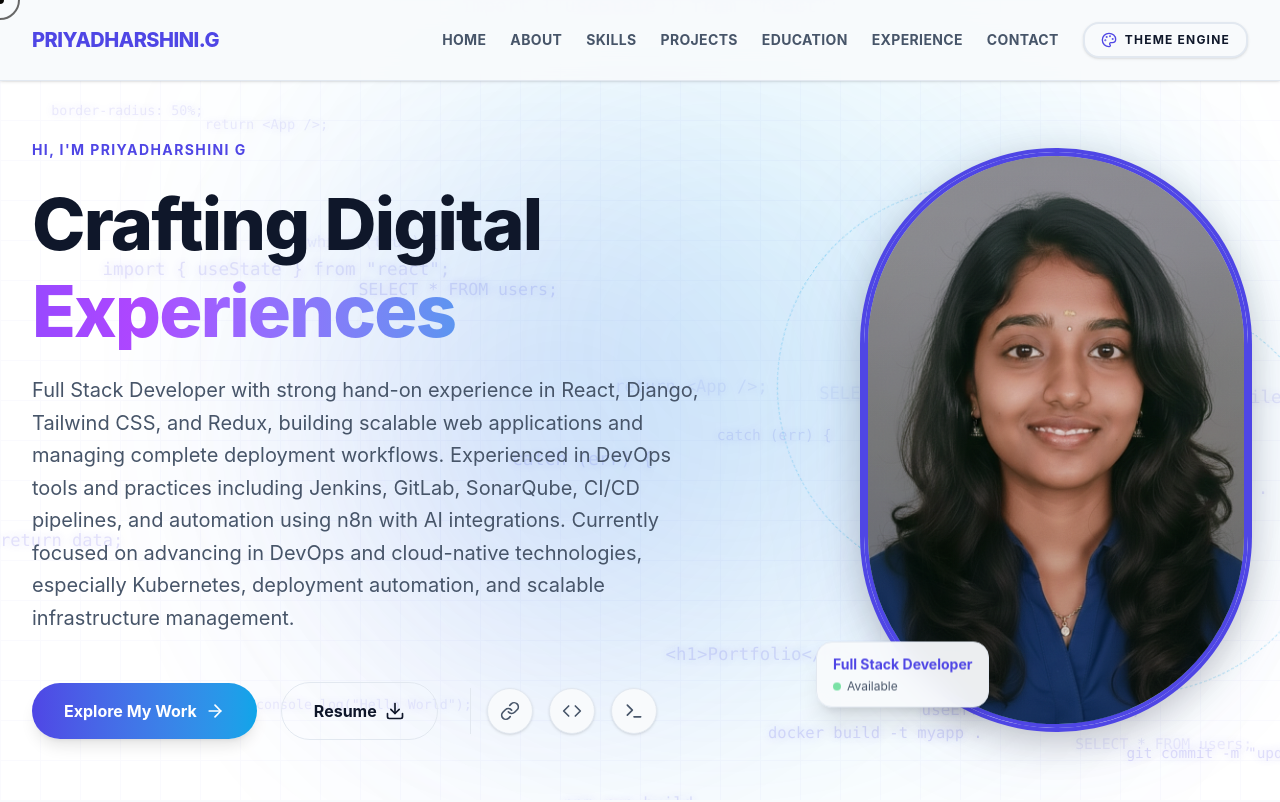
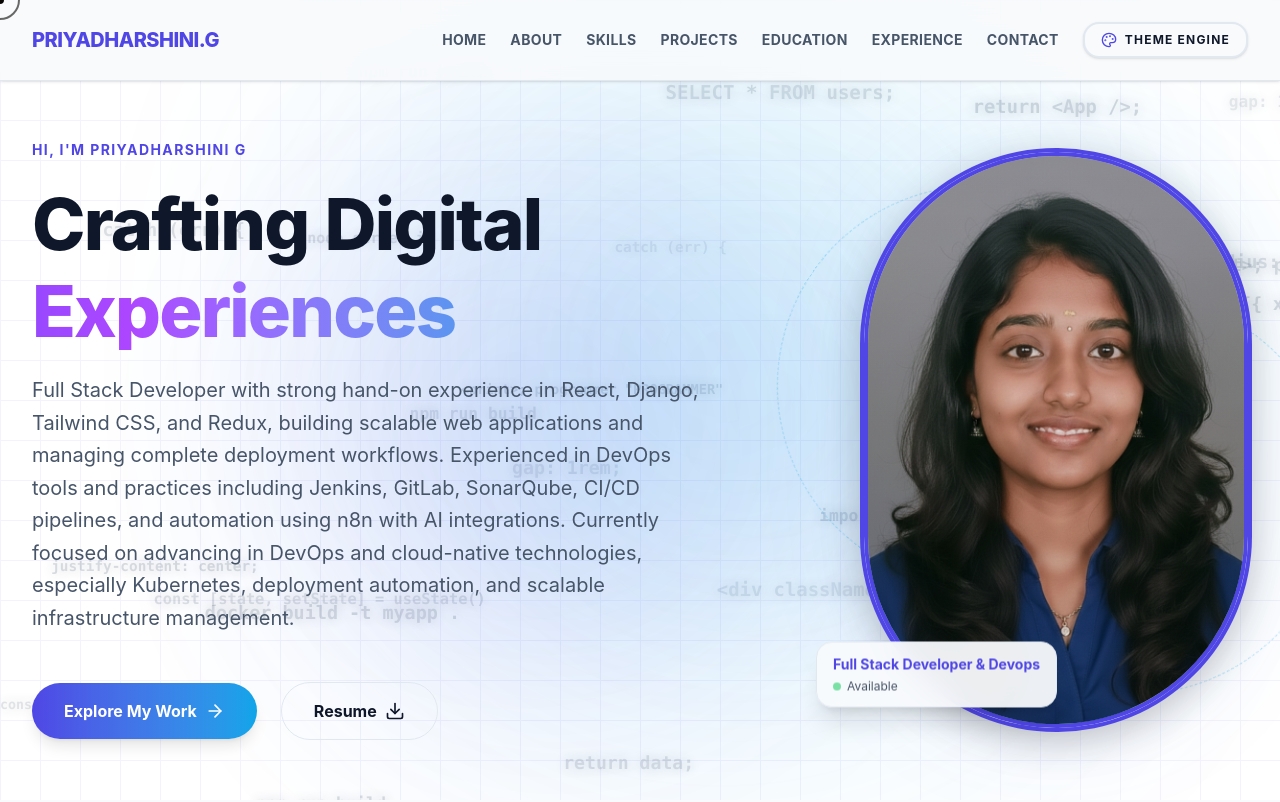
Before and after one commit to priya03072003/portfolio, a React app: page / in a window 1280 px wide. Shown: the top 802 px of the page. Built offline with nearby package versions, Linux system fonts and the light colour scheme; the HTML template or start-up script is replaced by a standard one.

Commit message:
push to main

```diff
--- a/package.json
+++ b/package.json
@@ -17,6 +17,7 @@
     "lucide-react": "^1.8.0",
     "react": "^19.2.4",
     "react-dom": "^19.2.4",
+    "react-icons": "^5.6.0",
     "tailwind-merge": "^3.5.0",
     "tailwindcss": "^4.2.2"
   },
--- a/src/components/About.jsx
+++ b/src/components/About.jsx
@@ -22,7 +22,6 @@ const About = () => {
               Driven by continuous learning, innovation, and building impactful digital solutions across Full Stack Development, DevOps, and AI Automation.
             </p>
           </div>
-
           <div data-aos="fade-left" className="space-y-4 md:space-y-6">
             <div className="p-6 md:p-8 rounded-3xl bg-[var(--bg-color)] border border-[var(--border-color)] hover:border-[var(--color-primary)] transition-colors shadow-sm">
               <h3 className="font-bold text-xl md:text-2xl mb-3 text-[var(--color-primary)]">Full Stack Development</h3>
@@ -30,14 +29,12 @@ const About = () => {
                 Building scalable and responsive web applications using React, Django, Tailwind CSS, and Redux while managing backend integration, deployment workflows, and performance optimization.
               </p>
             </div>
-
             <div className="p-6 md:p-8 rounded-3xl bg-[var(--bg-color)] border border-[var(--border-color)] hover:border-[var(--color-secondary)] transition-colors shadow-sm">
               <h3 className="font-bold text-xl md:text-2xl mb-3 text-[var(--color-secondary)]">DevOps Engineering</h3>
               <p className="text-[var(--text-secondary)] leading-relaxed text-sm">
                 Managing CI/CD pipelines using Jenkins and GitLab, integrating SonarQube for code quality, and exploring Kubernetes, automation, and scalable deployment workflows.
               </p>
             </div>
-
             <div className="p-6 md:p-8 rounded-3xl bg-[var(--bg-color)] border border-[var(--border-color)] hover:border-[var(--color-primary)] transition-colors shadow-sm">
               <h3 className="font-bold text-xl md:text-2xl mb-3 text-[var(--color-primary)]">
                 AI Automation & Vibe Coding
@@ -46,7 +43,6 @@ const About = () => {
                 Building AI-powered automations using n8n and modern vibe coding workflows with tools like Stitch AI, OpenCode, and Claude CoWorker while integrating local files, APIs, and intelligent productivity systems.
               </p>
             </div>
-
           </div>
         </div>
       </div>
--- a/src/components/BackgroundAnimation.jsx
+++ b/src/components/BackgroundAnimation.jsx
@@ -27,7 +27,8 @@ const codeSnippets = [
   'const [state, setState] = useState()',
   'return data;',
   '// Initialize application',
-  '<motion.div animate={{ x: 0 }} />'
+  '<motion.div animate={{ x: 0 }} />',
+  '<print>; programmer "PROGRAMMER"'
 ];
 
 const BackgroundAnimation = () => {
@@ -43,11 +44,12 @@ const BackgroundAnimation = () => {
   const columns = Array.from({ length: 25 }).map((_, i) => ({
     id: i,
     text: codeSnippets[Math.floor(Math.random() * codeSnippets.length)],
-    left: `${(i / 25) * 100}%`, // Distribute evenly across width
-    duration: Math.random() * 20 + 20, // 20-40s (slow falling)
+    left: `${(i / 25) * 100}%`,
+    duration: Math.random() * 20 + 20,
     delay: Math.random() * -40,
-    fontSize: Math.random() * 0.4 + 0.8, // 0.8 to 1.2 rem
-    opacity: Math.random() * 0.15 + 0.05, // 0.05 to 0.20
+    fontSize: Math.random() * 0.4 + 0.8,
+    opacity: Math.random() * 0.12 + 0.12, // 0.12 to 0.24 — visible on both light & dark
+    isPrimary: Math.random() > 0.5, // mix primary and secondary colors
   }));
 
   return (
@@ -55,10 +57,11 @@ const BackgroundAnimation = () => {
 
       {/* Animated Subtle Grid Overlay */}
       <div
-        className="absolute inset-0 opacity-[0.02] dark:opacity-[0.04]"
+        className="absolute inset-0"
         style={{
           backgroundImage: `linear-gradient(to right, var(--color-primary) 1px, transparent 1px), linear-gradient(to bottom, var(--color-primary) 1px, transparent 1px)`,
           backgroundSize: '40px 40px',
+          opacity: 0.06,
         }}
       ></div>
 
@@ -74,12 +77,13 @@ const BackgroundAnimation = () => {
             ease: "linear",
             delay: col.delay,
           }}
-          className="absolute font-mono whitespace-nowrap text-[var(--color-primary)] select-none"
+          className="absolute font-mono font-semibold whitespace-nowrap select-none"
           style={{
             left: col.left,
             fontSize: `${col.fontSize}rem`,
             opacity: col.opacity,
-            textShadow: '0 0 10px var(--color-primary)'
+            color: 'var(--text-secondary)',
+            textShadow: '0 0 12px var(--text-secondary)',
           }}
         >
           {col.text}
@@ -87,8 +91,8 @@ const BackgroundAnimation = () => {
       ))}
 
       {/* Ambient glowing spots to give depth */}
-      <div className="absolute top-1/4 left-1/4 w-[30vw] h-[30vw] bg-[var(--color-primary)] opacity-[0.02] blur-[120px] rounded-full mix-blend-screen pointer-events-none"></div>
-      <div className="absolute bottom-1/4 right-1/4 w-[30vw] h-[30vw] bg-[var(--color-secondary)] opacity-[0.02] blur-[120px] rounded-full mix-blend-screen pointer-events-none"></div>
+      <div className="absolute top-1/4 left-1/4 w-[30vw] h-[30vw] bg-[var(--color-primary)] opacity-[0.04] blur-[120px] rounded-full pointer-events-none"></div>
+      <div className="absolute bottom-1/4 right-1/4 w-[30vw] h-[30vw] bg-[var(--color-secondary)] opacity-[0.04] blur-[120px] rounded-full pointer-events-none"></div>
     </div>
   );
 };
--- a/src/components/Hero.jsx
+++ b/src/components/Hero.jsx
@@ -1,4 +1,5 @@
 import { ArrowRight, Download, Link, Code, Terminal } from 'lucide-react';
+import { FaGithub } from 'react-icons/fa';
 import { motion } from 'framer-motion';
 
 const Hero = () => {
@@ -99,24 +100,27 @@ const Hero = () => {
             <motion.a
               whileHover={{ scale: 1.05 }}
               whileTap={{ scale: 0.95 }}
-              href="#contact"
+              href="https://drive.google.com/uc?export=download&id=1w5gJf6MvSavQdLt8mpXabZUSmYPCAAnC" download
               className="w-full sm:w-auto px-6 sm:px-8 py-3 sm:py-4 rounded-full border border-[var(--border-color)] hover:border-[var(--color-primary)] text-[var(--text-primary)] font-bold flex items-center justify-center gap-2 hover:bg-[var(--surface-color)] transition-colors cursor-none"
             >
               Resume <Download className="w-5 h-5" />
             </motion.a>
 
             {/* Social Links */}
-            <div className="flex items-center gap-3 sm:gap-4 sm:ml-2 sm:pl-4 sm:border-l border-[var(--border-color)]">
+            {/* <div className="flex items-center gap-3 sm:gap-4 sm:ml-2 sm:pl-4 sm:border-l border-[var(--border-color)]">
               <motion.a whileHover={{ scale: 1.1, y: -2 }} href="#" target="_blank" className="p-2 sm:p-3 rounded-full bg-[var(--surface-color)] border border-[var(--border-color)] text-[var(--text-secondary)] hover:text-[var(--color-primary)] hover:border-[var(--color-primary)] transition-colors shadow-sm cursor-none">
                 <Link className="w-4 h-4 sm:w-5 sm:h-5" />
               </motion.a>
               <motion.a whileHover={{ scale: 1.1, y: -2 }} href="#" target="_blank" className="p-2 sm:p-3 rounded-full bg-[var(--surface-color)] border border-[var(--border-color)] text-[var(--text-secondary)] hover:text-[var(--color-primary)] hover:border-[var(--color-primary)] transition-colors shadow-sm cursor-none">
                 <Code className="w-4 h-4 sm:w-5 sm:h-5" />
               </motion.a>
-              <motion.a whileHover={{ scale: 1.1, y: -2 }} href="#" target="_blank" className="p-2 sm:p-3 rounded-full bg-[var(--surface-color)] border border-[var(--border-color)] text-[var(--text-secondary)] hover:text-[var(--color-secondary)] hover:border-[var(--color-secondary)] transition-colors shadow-sm cursor-none">
-                <Terminal className="w-4 h-4 sm:w-5 sm:h-5" />
-              </motion.a>
-            </div>
+                <motion.a whileHover={{ scale: 1.1, y: -2 }} href="#" target="_blank" className="p-2 sm:p-3 rounded-full bg-[var(--surface-color)] border border-[var(--border-color)] text-[var(--text-secondary)] hover:text-[var(--color-secondary)] hover:border-[var(--color-secondary)] transition-colors shadow-sm cursor-none">
+                  <Terminal className="w-4 h-4 sm:w-5 sm:h-5" />
+                </motion.a>
+                <motion.a whileHover={{ scale: 1.1, y: -2 }} href="https://github.com/DigiDuchess/" target="_blank" className="p-2 sm:p-3 rounded-full bg-[var(--surface-color)] border border-[var(--border-color)] text-[var(--text-secondary)] hover:text-[#000] hover:border-[#000] transition-colors shadow-sm cursor-none">
+                  <FaGithub className="w-4 h-4 sm:w-5 sm:h-5" />
+                </motion.a>
+            </div> */}
           </motion.div>
         </div>
 
@@ -157,7 +161,7 @@ const Hero = () => {
               transition={{ duration: 4, repeat: Infinity, ease: "easeInOut" }}
               className="absolute bottom-2 left-0 sm:bottom-4 sm:-left-6 lg:-left-12 bg-[var(--surface-color)]/95 backdrop-blur-md border border-[var(--border-color)] px-3 py-2 sm:px-4 sm:py-3 rounded-xl sm:rounded-2xl shadow-xl z-20"
             >
-              <p className="text-[11px] sm:text-sm font-bold text-[var(--color-primary)] whitespace-nowrap">Full Stack Developer</p>
+              <p className="text-[11px] sm:text-sm font-bold text-[var(--color-primary)] whitespace-nowrap">Full Stack Developer & Devops</p>
               <p className="text-[10px] sm:text-xs text-[var(--text-secondary)] flex items-center gap-1.5 mt-1">
                 <span className="w-2 h-2 rounded-full bg-green-500 animate-pulse"></span> Available
               </p>
```
Also changed, not shown: 1 other file (tests, documents, lock files or other folders).
